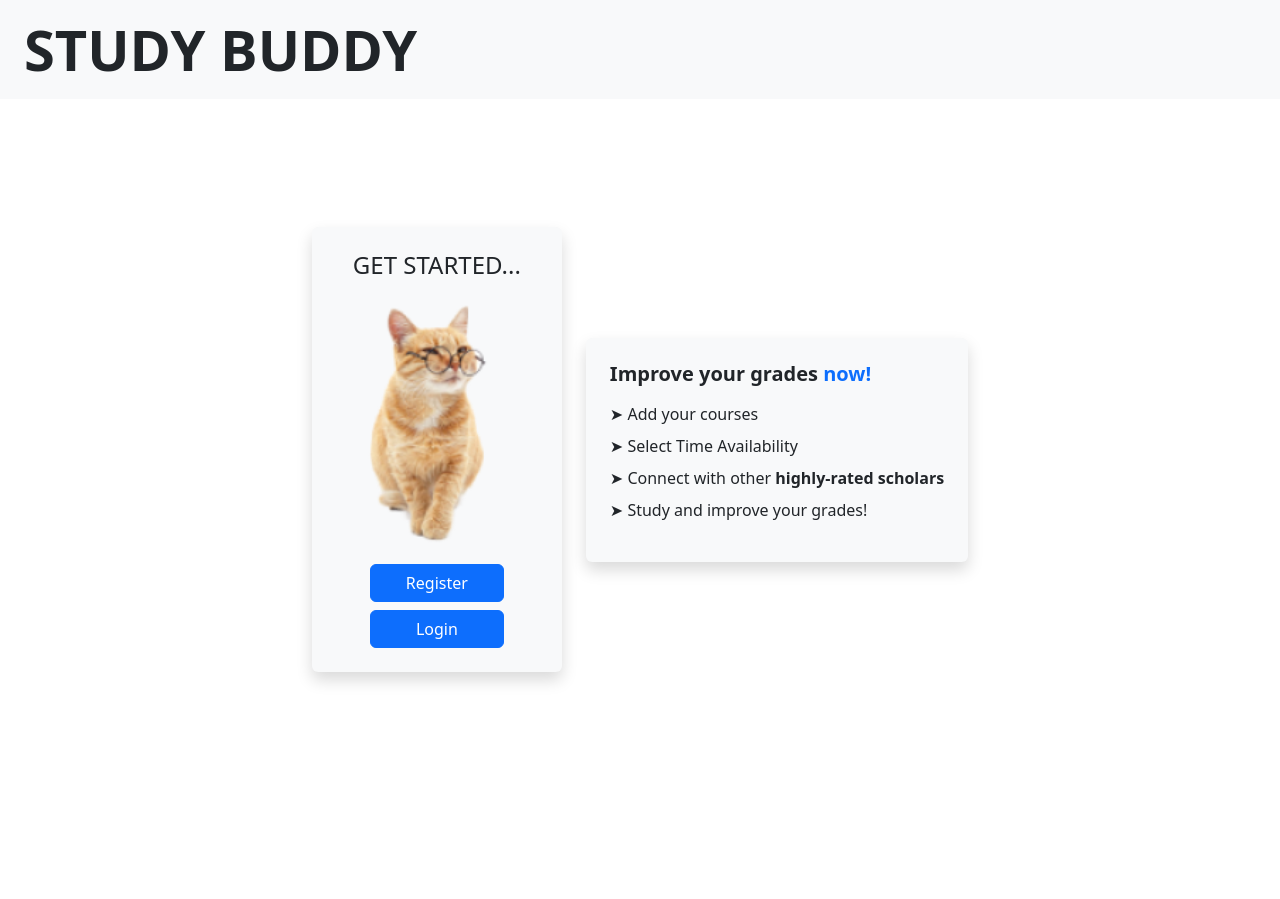
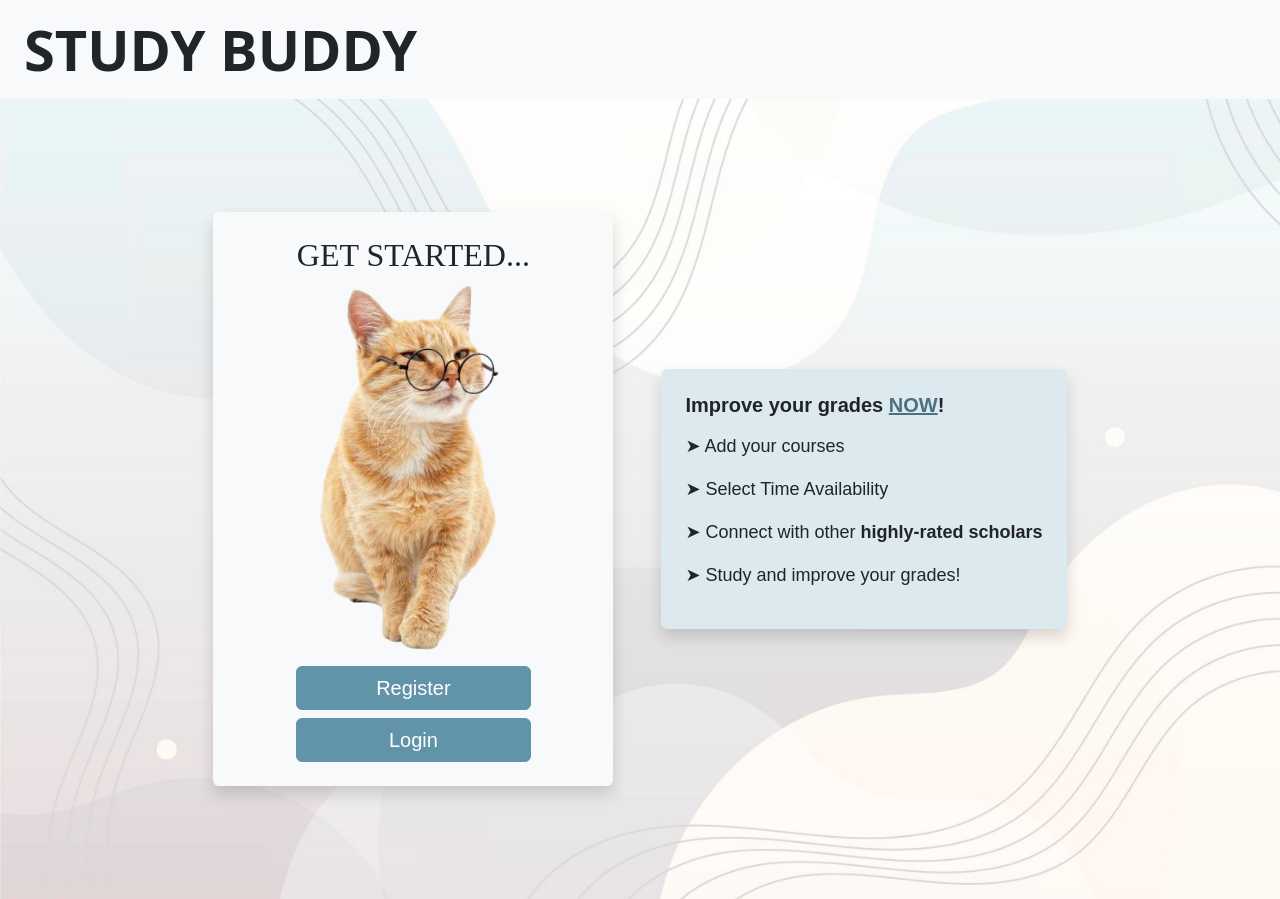
Before and after one commit to nsanchez9009/team24-react, a React (Vite) app: page / in a window 1280 px wide. Before the commit the page ends 800 px from the top, so only its background shows below. Built offline with nearby package versions, Linux system fonts and the light colour scheme; no server answers.

Commit message:
updated styling for home page

```diff
--- a/src/pages/Home.tsx
+++ b/src/pages/Home.tsx
@@ -1,8 +1,8 @@
-// src/pages/Home.tsx
 import React from 'react';
 import { useNavigate } from 'react-router-dom';
 import 'bootstrap/dist/css/bootstrap.min.css';
 import catImage from '../assets/cat_with_glasses_home.png';
+import background from '../assets/background.jpg';
 
 const Home: React.FC = () => {
   const navigate = useNavigate();
@@ -11,31 +11,91 @@ const Home: React.FC = () => {
   const handleLoginClick = () => navigate('/login');
 
   return (
-    <div className="d-flex flex-column flex-md-row justify-content-center align-items-center w-100 gap-4">
-      {/* Get Started Section (Left) */}
-      <div className="bg-light p-4 rounded shadow d-flex flex-column align-items-center" style={{ width: '90%', maxWidth: '250px' }}>
-        <h2 className="h4 mb-3">GET STARTED...</h2>
+    <div
+      style={{
+        backgroundImage: `url(${background})`,
+        backgroundSize: 'cover',
+        backgroundPosition: 'center',
+        minHeight: '100vh',
+        width: '100%',
+        display: 'flex',
+        justifyContent: 'center',
+        alignItems: 'center',
+        margin: 0,
+        padding: 0,
+      }}
+    >
+      <div className="d-flex flex-column flex-md-row justify-content-center align-items-center w-100 gap-5">
+        {/* Get Started Section */}
+        <div
+          className="bg-light p-4 rounded shadow d-flex flex-column align-items-center"
+          style={{ width: '90%', maxWidth: '400px', height: 'auto' }}
+        >
+          <h2
+            className="h4 mb-0"
+            style={{
+              fontFamily: "'Kameron', serif",
+              fontSize: '2rem',
+            }}
+          >
+            GET STARTED...
+          </h2>
           <img
-          src={catImage} // Use the imported image as the source
+            src={catImage}
             alt="Cat with glasses"
-          className="rounded mb-3"
-          style={{ width: '150px', height: 'auto' }}
+            className="rounded mb-2"
+            style={{ width: '200px', height: 'auto' }}
           />
           <div className="d-grid gap-2 col-8 mx-auto">
-          <button onClick={handleRegisterClick} className="btn btn-primary">Register</button>
-          <button onClick={handleLoginClick} className="btn btn-primary">Login</button>
+            <button
+              onClick={handleRegisterClick}
+              className="btn btn-primary"
+              style={{
+                backgroundColor: '#6193A9',
+                borderColor: '#6193A9',
+                color: 'white',
+                fontFamily: "'Karla', sans-serif",
+                fontSize: '20px',
+              }}
+            >
+              Register
+            </button>
+            <button
+              onClick={handleLoginClick}
+              className="btn btn-primary"
+              style={{
+                backgroundColor: '#6193A9',
+                borderColor: '#6193A9',
+                color: 'white',
+                fontFamily: "'Karla', sans-serif",
+                fontSize: '20px',
+              }}
+            >
+              Login
+            </button>
           </div>
         </div>
 
         {/* Right Section */}
-      <div className="bg-light p-4 rounded shadow" style={{ minWidth: '280px', maxWidth: '450px' }}>
-        <h3 className="h5 fw-bold mb-3">Improve your grades <span className="text-primary">now!</span></h3>
+        <div
+          className="p-4 rounded shadow"
+          style={{ minWidth: '280px',
+            maxWidth: '450px',
+            fontFamily: "'Karla', sans-serif",
+            fontSize: '18px',
+            backgroundColor: '#DCE9EE',
+          }}
+        >
+          <h3 className="h5 fw-bold mb-3">
+            Improve your grades <span style={{ color: '#4B7080', textDecoration: 'underline' }}>NOW</span>!
+          </h3>
           <ul className="list-unstyled text-start">
-          <li className="mb-2">➤ Add your courses</li>
-          <li className="mb-2">➤ Select Time Availability</li>
-          <li className="mb-2">➤ Connect with other <strong>highly-rated scholars</strong></li>
+            <li className="mb-3">➤ Add your courses</li>
+            <li className="mb-3">➤ Select Time Availability</li>
+            <li className="mb-3">➤ Connect with other <strong>highly-rated scholars</strong></li>
             <li>➤ Study and improve your grades!</li>
           </ul>
+        </div>
       </div>
     </div>
   );
```
Also changed, not shown: src/assets/background.jpg (added), src/assets/cat_with_glasses_home.png. Lines whose indentation alone changed are shown as unchanged.
